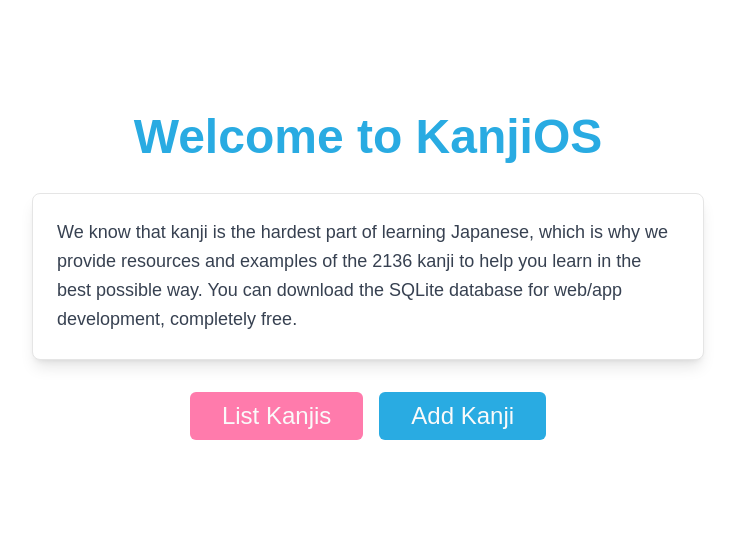
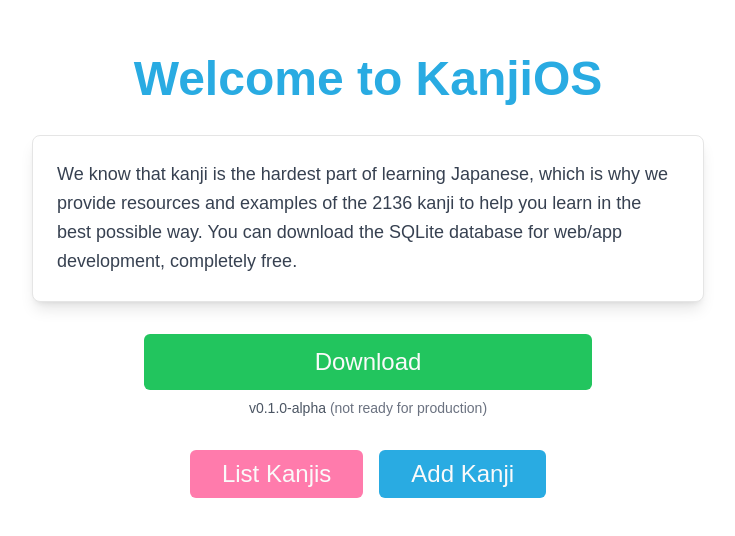
Before and after one commit to daikiejp/KanjiOS, a Next.js app: page / in a window 1280 px wide. Shown: the part 124-660 px from the top of the page, without its empty margins (272-1007 px from the left). Built offline with nearby package versions, Linux system fonts and the light colour scheme.

Commit message:
ホームページにダウンロードボタンを追加しました

```diff
--- a/app/page.tsx
+++ b/app/page.tsx
@@ -20,6 +20,16 @@ export default function Home() {
         </CardContent>
       </Card>
 
+      <div className="w-full max-w-md">
+        <Button className="w-full h-14 text-2xl bg-green-500 hover:bg-green-700">
+          Download
+        </Button>
+        <p className="text-center mt-2 text-sm text-gray-600">
+          v0.1.0-alpha{' '}
+          <span className="text-gray-500">(not ready for production)</span>
+        </p>
+      </div>
+
       <div className="flex flex-col sm:flex-row space-y-4 sm:space-y-0 sm:space-x-4">
         <Link href="/kanjis">
           <Button className="text-2xl px-8 py-6 bg-[#FF7BAC] hover:bg-[#FF5A93] w-full sm:w-auto">
```
